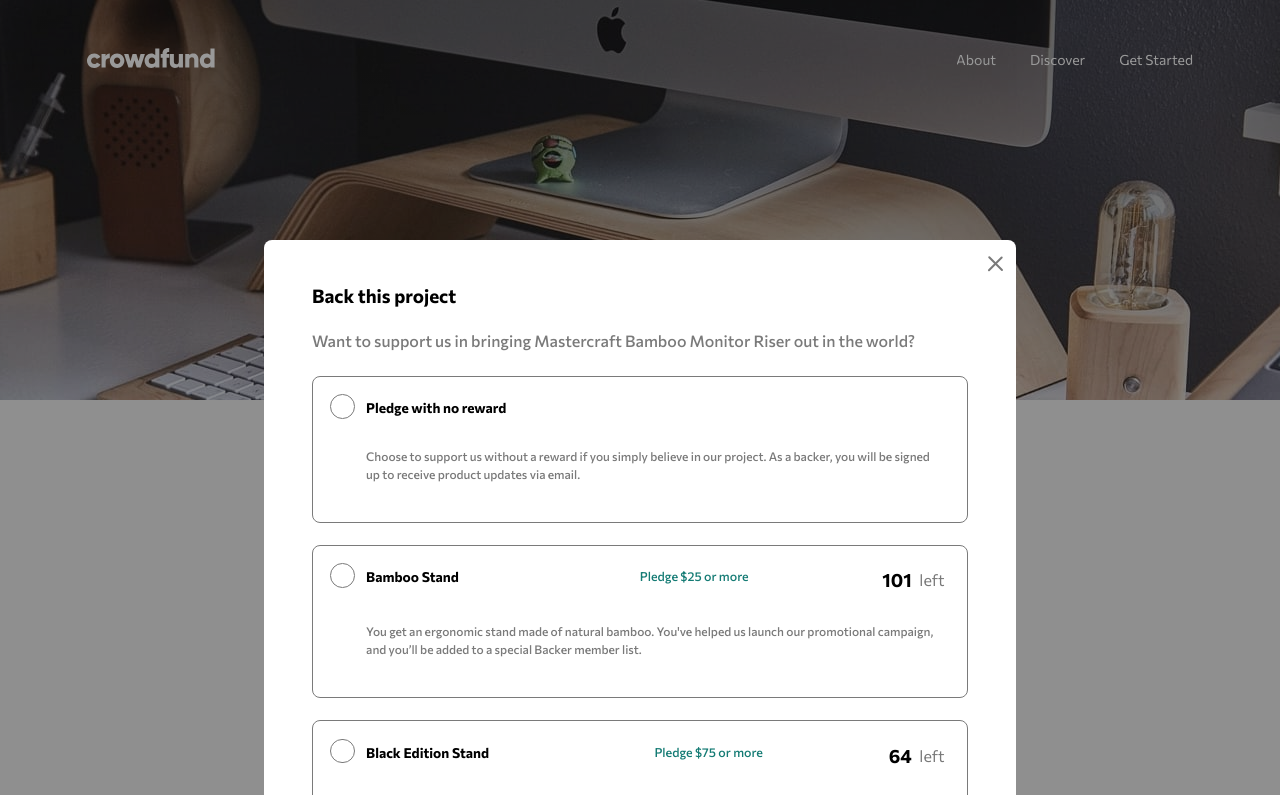
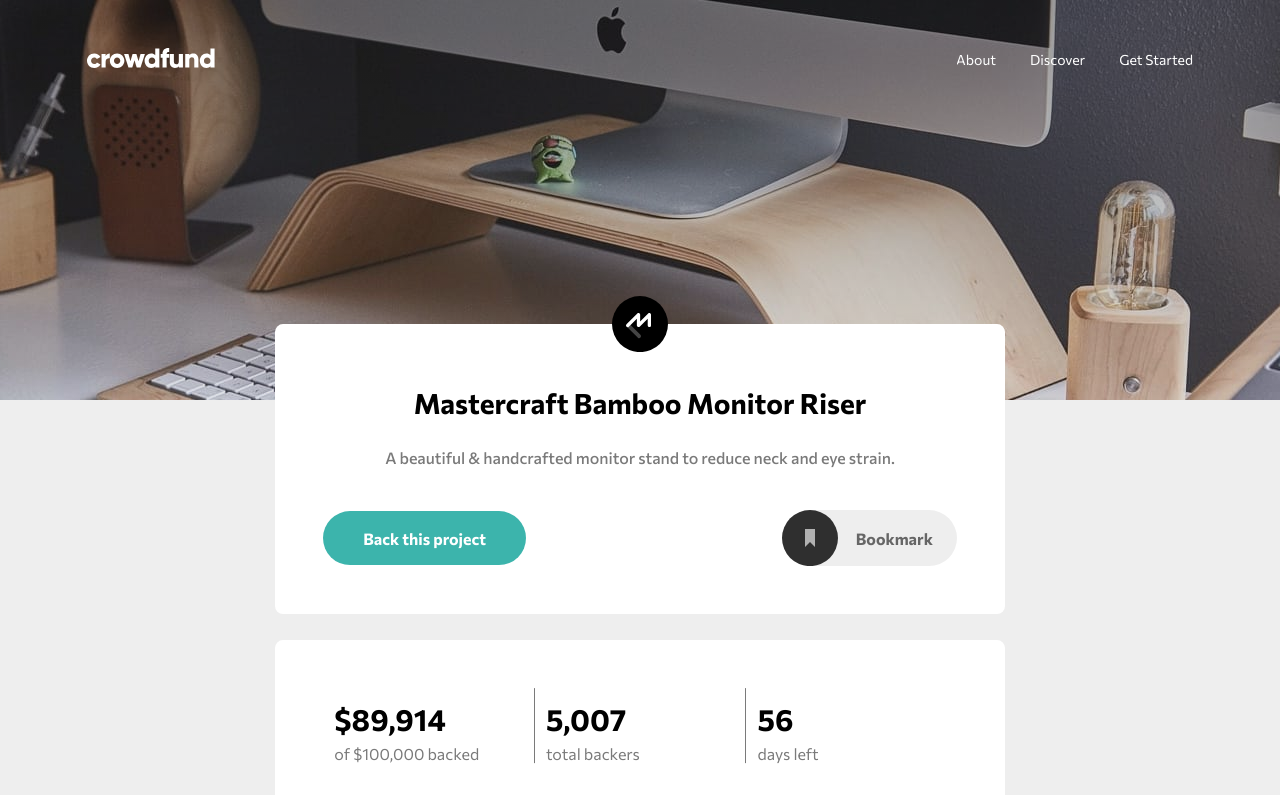
Before and after one commit to SAM-dev-pixel/crowdfunding-product-page-main, a plain HTML site: page index.html in a window 1280 px wide. Shown: the top 795 px of the page. Drawn offline with nearby package versions, Linux system fonts and the light colour scheme.

Commit message:
memperbaiki responsibilitas modal

```diff
--- a/style.css
+++ b/style.css
@@ -482,11 +482,12 @@ img {
 .modal-container {
   position: fixed;
   inset: 0;
+  padding: 20vh 0;
   background: rgba(0, 0, 0, 0.4);
   z-index: 9999999;
-  /* opacity: 0; */
+  opacity: 0;
   overflow: scroll;
-  /* pointer-events: none; */
+  pointer-events: none;
   transition: 200ms;
 }
 .modal-container.show {
@@ -514,15 +515,13 @@ img {
   transform: rotate(-45deg) translate(-1px, -4px);
 }
 #modal {
-  position: absolute;
-  top: 30vh;
-  left: 50%;
+  width: min(calc(100% - 3rem), 47em);
+  margin: auto;
   padding: 1.75rem 1.25rem;
-  transform: translateX(-50%);
-  width: min(calc(100% - 3rem), 47em);
+  position: relative;
   background: white;
-  /* opacity: 0; */
-  /* pointer-events: none; */
+  opacity: 0;
+  pointer-events: none;
   transition: 200ms;
   border-radius: 0.5rem;
 }
```
